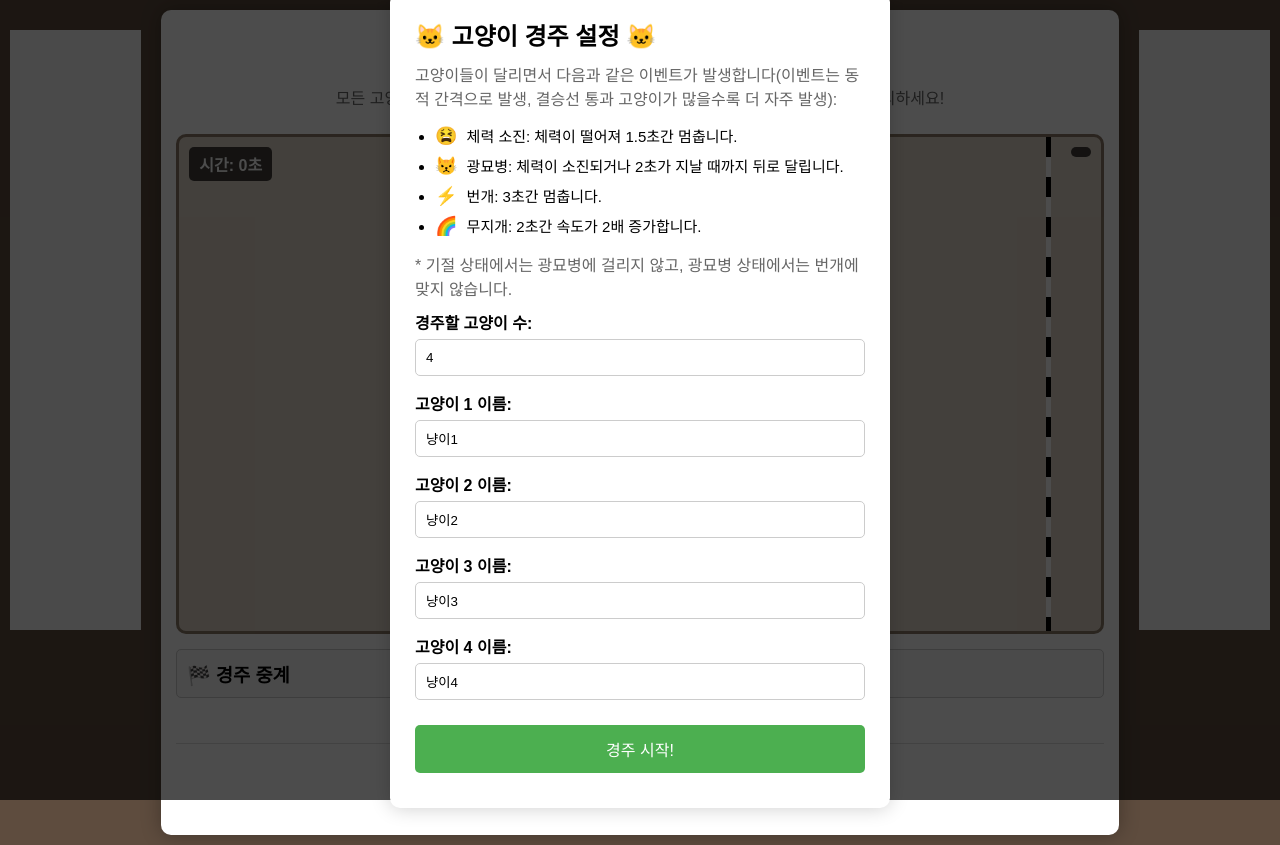
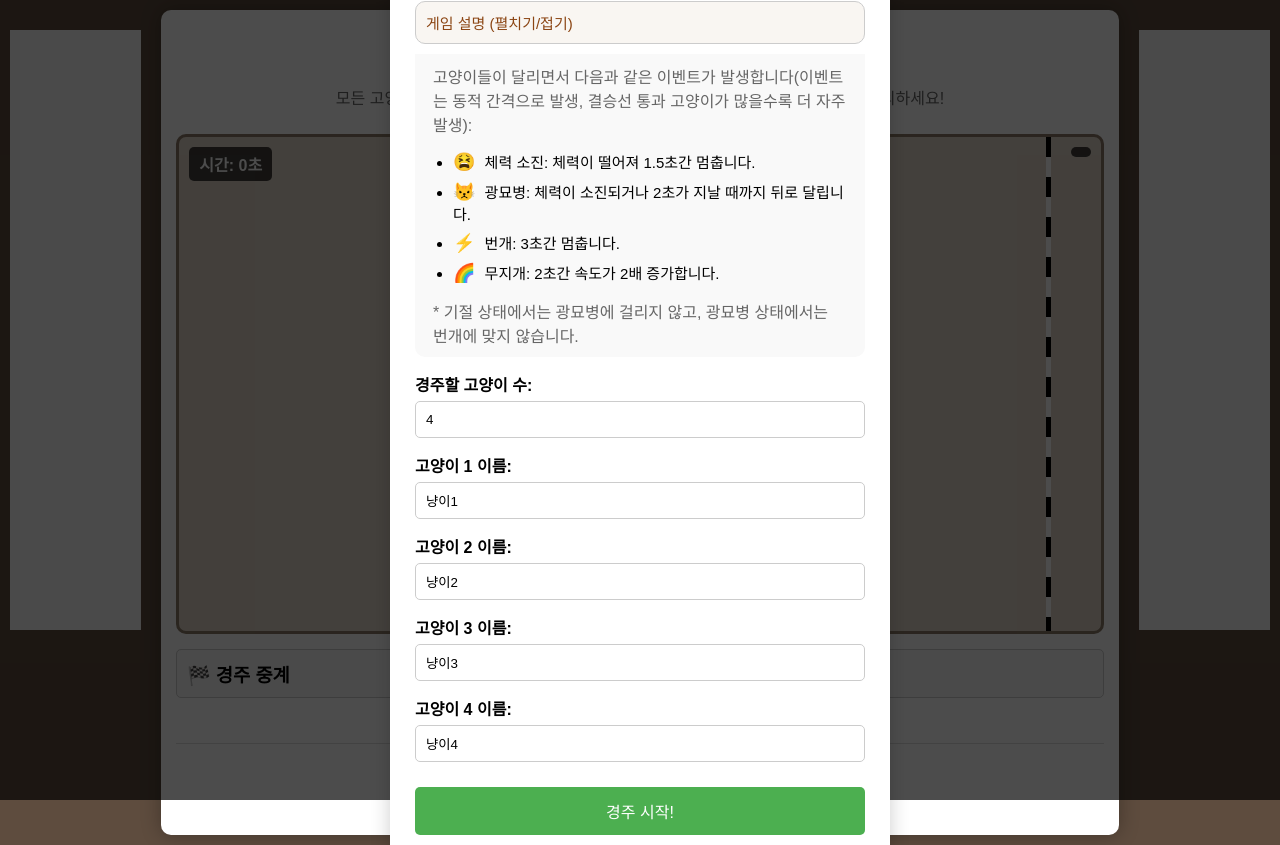
Before and after one commit to HOBBYTAN/coffeecat, a plain HTML site: page index.html in a window 1280 px wide. Drawn offline with Linux system fonts and the light colour scheme.

Commit message:
모바일 최적화: 설정 화면에 접기/펼치기 기능 추가

```diff
--- a/index.html
+++ b/index.html
@@ -79,6 +79,10 @@
     <div id="setup-modal" class="modal">
         <div class="modal-content">
             <h2>🐱 고양이 경주 설정 🐱</h2>
+
+            <div class="collapsible-section">
+                <button class="collapsible-btn">게임 설명 (펼치기/접기)</button>
+                <div class="collapsible-content">
                     <p class="setup-info">고양이들이 달리면서 다음과 같은 이벤트가 발생합니다(이벤트는 동적 간격으로 발생, 결승선 통과 고양이가 많을수록 더 자주 발생):</p>
                     <ul class="event-list">
                         <li><span class="icon">😫</span> 체력 소진: 체력이 떨어져 1.5초간 멈춥니다.</li>
@@ -87,6 +91,9 @@
                         <li><span class="icon">🌈</span> 무지개: 2초간 속도가 2배 증가합니다.</li>
                     </ul>
                     <p class="setup-info">* 기절 상태에서는 광묘병에 걸리지 않고, 광묘병 상태에서는 번개에 맞지 않습니다.</p>
+                </div>
+            </div>
+
             <div class="form-group">
                 <label for="cat-count">경주할 고양이 수:</label>
                 <input type="number" id="cat-count" min="2" max="8" value="4">
--- a/script.js
+++ b/script.js
@@ -12,6 +12,31 @@ document.addEventListener('DOMContentLoaded', function() {
     const newRaceBtn = document.getElementById('new-race');
     const timerElement = document.getElementById('timer');
     const raceRankingElement = document.getElementById('race-ranking');
+    const collapsibleBtn = document.querySelector('.collapsible-btn');
+
+    // 접기/펼치기 기능 설정
+    if (collapsibleBtn) {
+        // 모바일 환경에서는 기본적으로 접혀있도록 설정
+        const isMobile = window.innerWidth <= 768;
+        if (!isMobile) {
+            // 데스크톱에서는 기본적으로 펼쳐있도록 설정
+            collapsibleBtn.classList.add('collapsible-active');
+            const content = collapsibleBtn.nextElementSibling;
+            content.style.maxHeight = content.scrollHeight + "px";
+        }
+
+        // 접기/펼치기 버튼 클릭 이벤트
+        collapsibleBtn.addEventListener('click', function() {
+            this.classList.toggle('collapsible-active');
+            const content = this.nextElementSibling;
+
+            if (content.style.maxHeight) {
+                content.style.maxHeight = null;
+            } else {
+                content.style.maxHeight = content.scrollHeight + "px";
+            }
+        });
+    }
 
     // 게임 상태
     let cats = [];
--- a/style.css
+++ b/style.css
@@ -565,3 +565,49 @@ button:hover {
         padding: 10px;
     }
 }
+
+/* 접기/펼치기 기능 */
+.collapsible-section {
+    margin-bottom: 15px;
+}
+
+.collapsible-btn {
+    background-color: #f9f6f2;
+    color: #8B4513;
+    cursor: pointer;
+    padding: 10px;
+    width: 100%;
+    border: 1px solid #ccc;
+    text-align: left;
+    outline: none;
+    font-size: 15px;
+    border-radius: 10px;
+    transition: 0.3s;
+}
+
+.collapsible-btn:hover {
+    background-color: #f1e5d9;
+}
+
+.collapsible-content {
+    padding: 0 18px;
+    max-height: 0;
+    overflow: hidden;
+    transition: max-height 0.3s ease-out;
+    background-color: #f9f9f9;
+    border-radius: 0 0 10px 10px;
+}
+
+.collapsible-active .collapsible-content {
+    max-height: 500px;
+}
+
+/* 모바일 최적화 */
+@media (max-width: 768px) {
+    .modal-content {
+        width: 90%;
+        padding: 15px;
+        max-height: 80vh;
+        overflow-y: auto;
+    }
+}
```
Lines whose indentation alone changed are shown as unchanged.
